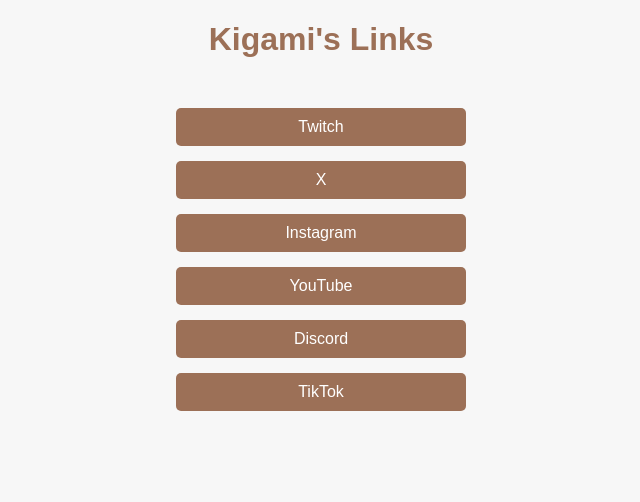
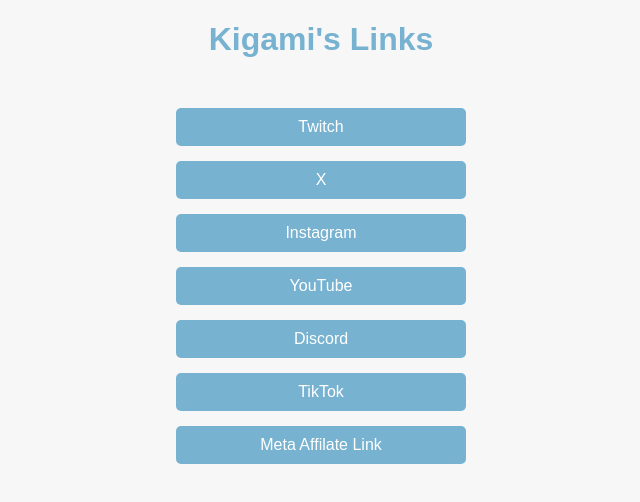
Before and after one commit to Kigami-ng/Kigami-Links, a plain HTML site: page index.html in a window 1280 px wide. Shown: the whole page, without its empty margins (319-959 px from the left). Drawn offline with Linux system fonts and the light colour scheme.

Commit message:
index.html

```diff
--- a/index.html
+++ b/index.html
@@ -16,20 +16,20 @@
       margin: 15px auto;
       padding: 10px 20px;
       text-decoration: none;
-      background-color: #9c7057;
+      background-color: #77b2d1;
       color: white;
       border-radius: 5px;
       width: 250px;
       font-size: 16px;
     }
     a:hover {
-      background-color: #835f4b;
+      background-color: #5c99b3;
     }
     .container {
       margin-top: 50px;
     }
     h1 {
-      color: #9c7057;
+      color: #77b2d1;
       margin-bottom: 30px;
     }
   </style>
@@ -43,6 +43,7 @@
     <a href="https://youtube.com/@Kigami_ng" target="_blank">YouTube</a>
     <a href="https://discord.gg/dhF3TXx5fc" target="_blank">Discord</a>
     <a href="https://www.tiktok.com/@kigami_ng?lang=en" target="_blank">TikTok</a>
+    <a href="https://www.meta.com/affiliates/DgnxqySwE"_blank">Meta Affilate Link</a>
   </div>
 </body>
 </html>
```
